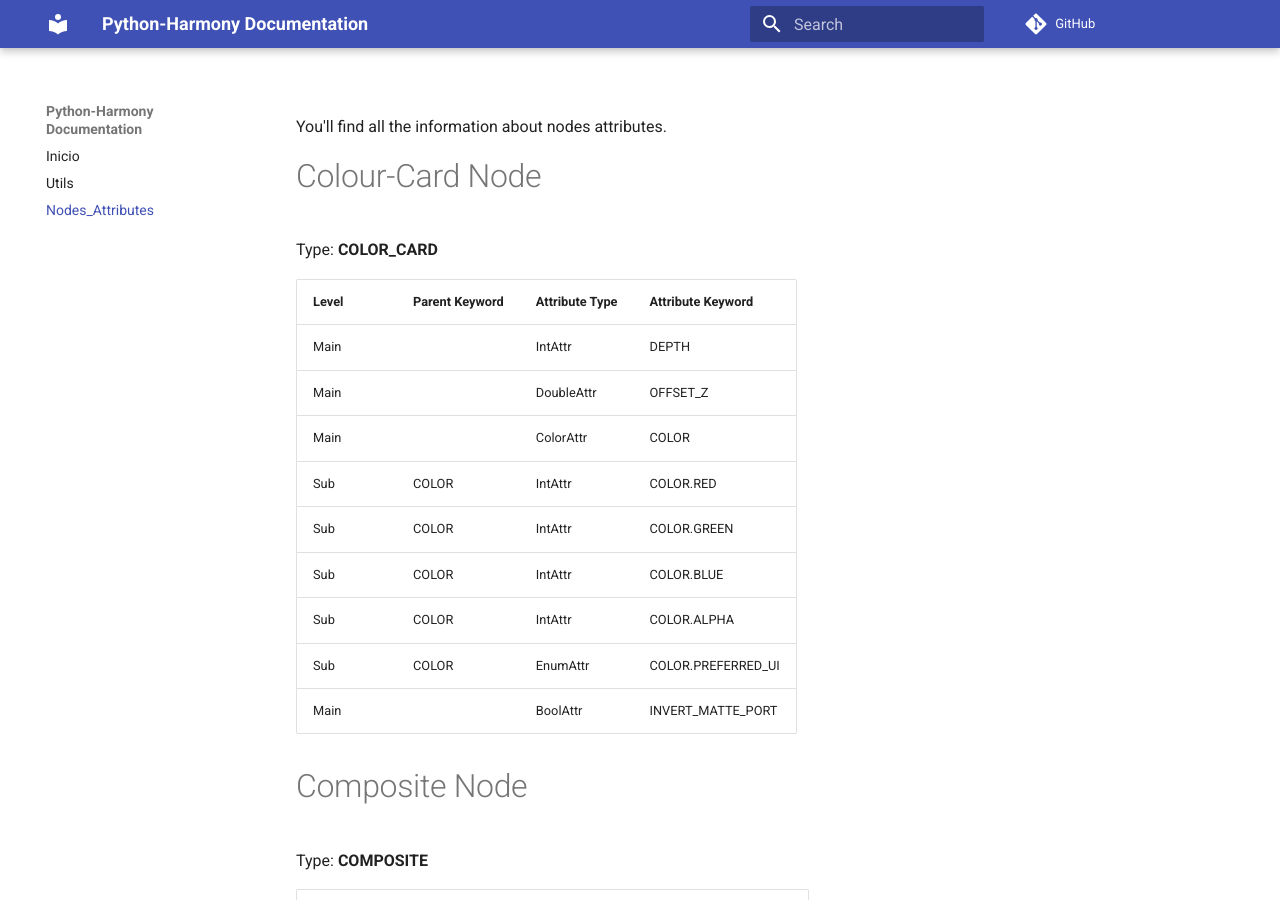
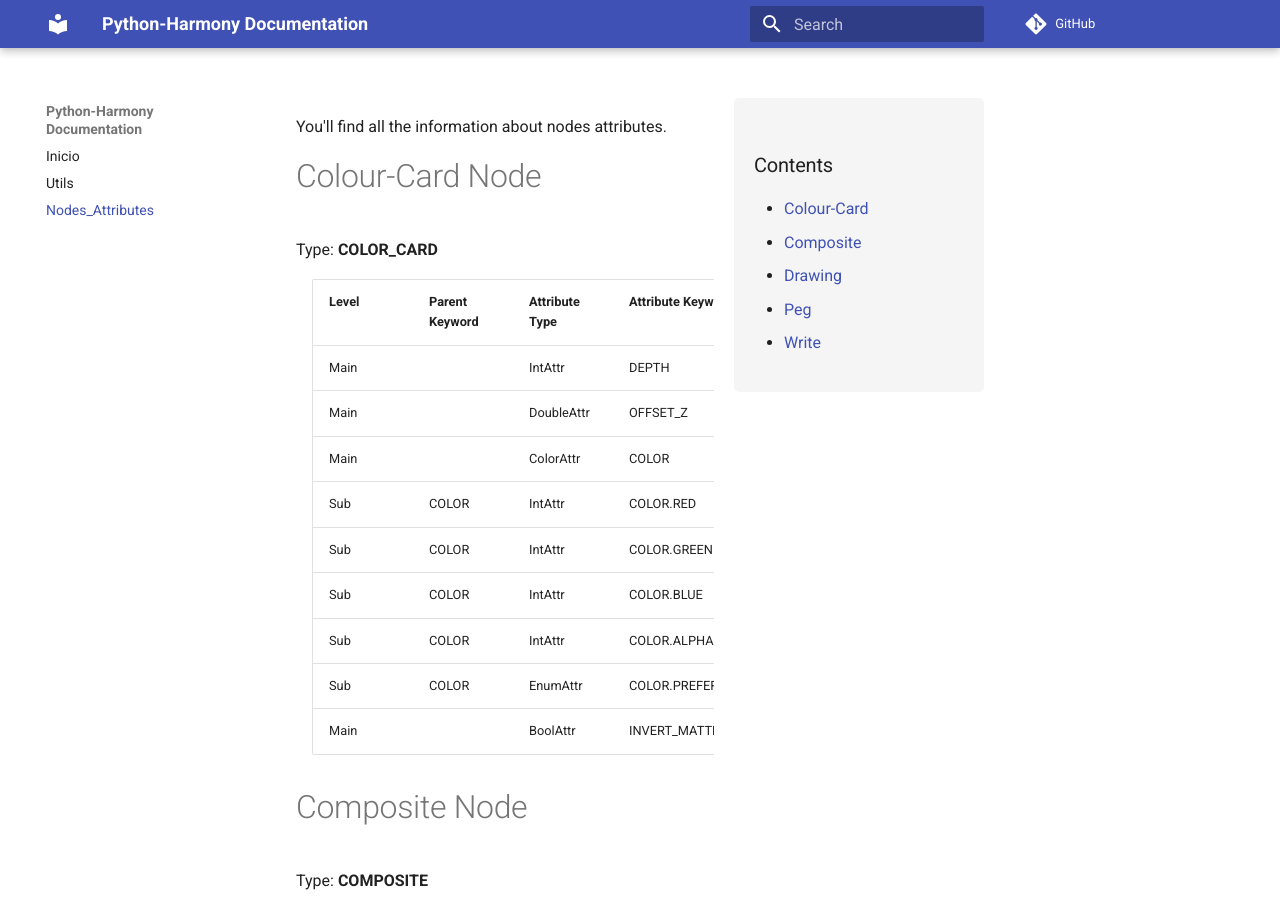
Before and after one commit to naililian/naililian.github.io, an MkDocs documentation site: the page built from docs/nodes_attributes.md, in a window 1280 px wide and 900 px high. Built offline with MkDocs 1.6.1 and Material for MkDocs 9.7.7, drawn with Linux system fonts in a browser that asks for light colours; comment, search, counter and statistics services are not loaded.

```diff
--- a/docs/nodes_attributes.md
+++ b/docs/nodes_attributes.md
@@ -1,3 +1,14 @@
+<nav style="float: right; background: #f5f5f5; padding: 20px; margin: 0 0 20px 20px; border-radius: 5px; width: 250px;">
+<h3>Contents</h3>
+<ul>
+  <li><a href="#colour-card">Colour-Card</a></li>
+  <li><a href="#composite">Composite</a></li>
+  <li><a href="#drawing">Drawing</a></li>
+  <li><a href="#peg">Peg</a></li>
+  <li><a href="#write">Write</a></li>
+</ul>
+</nav>
+
 You'll find all the information about nodes attributes.
 
 # Colour-Card Node
```
Also changed, not shown: 1 other file.
